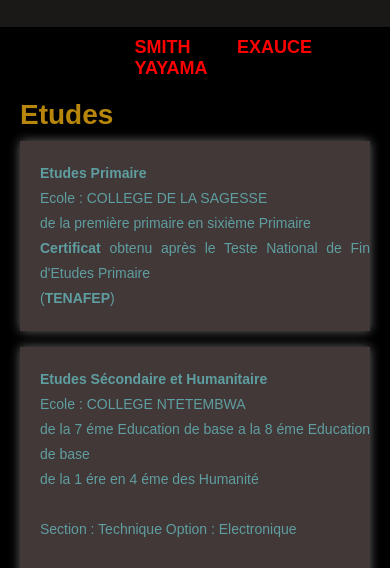
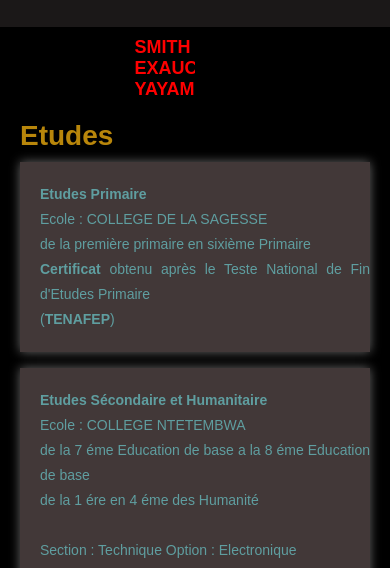
Before and after one commit to smithexauceyayama/PORTFOLIO, a plain HTML site: page index.html in a window 390 px wide. Shown: the part 229-797 px from the top of the page. Drawn offline with Linux system fonts and the light colour scheme.

Commit message:
Update style.css

```diff
--- a/style.css
+++ b/style.css
@@ -140,7 +140,7 @@ footer {
         color: cornflowerblue;
     }
     .header-titel {
-        margin-right: 20%;
+        margin-right: 50%;
         padding-top: 10px;
         font-size: 18px;
 
```
